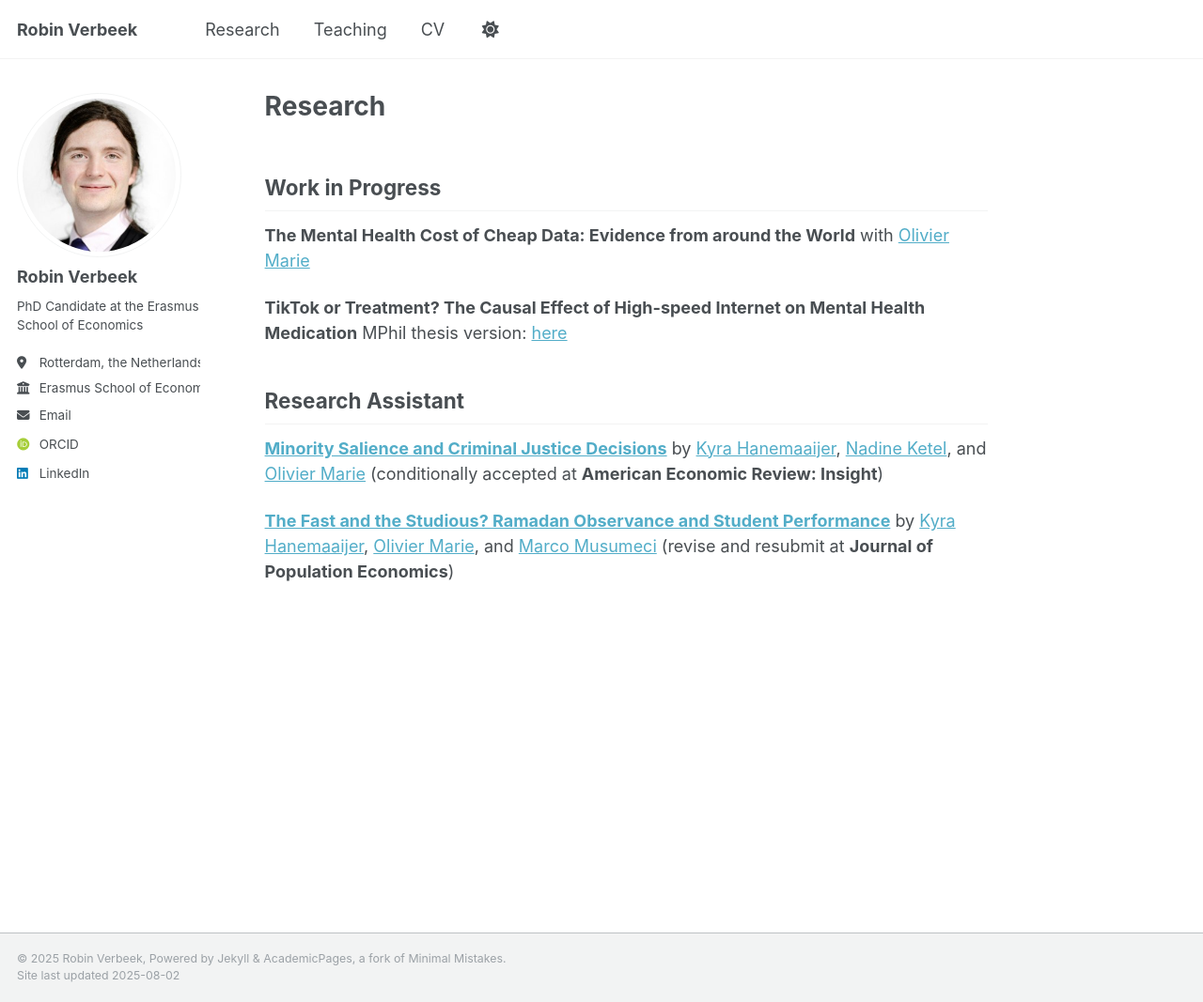
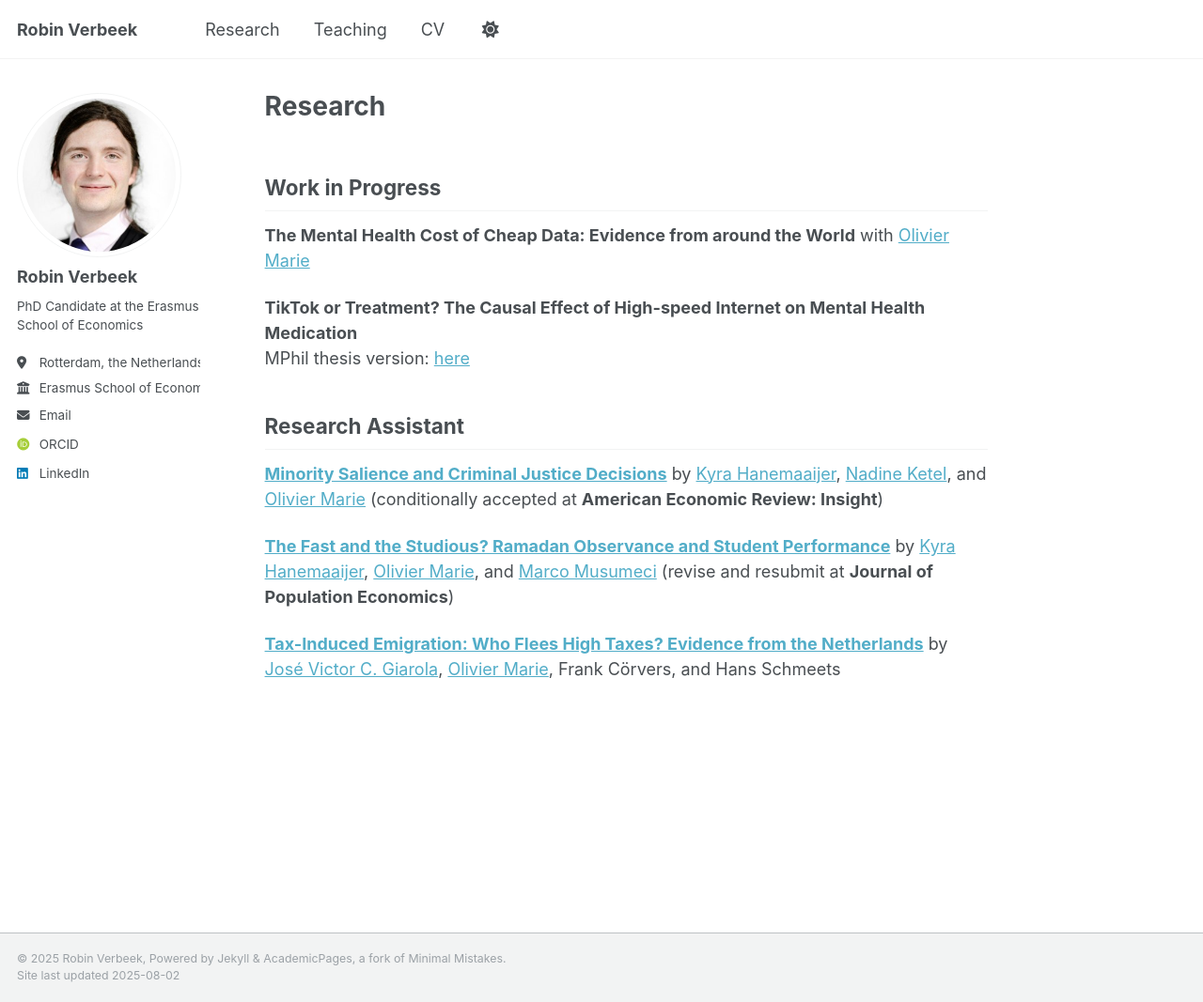
Before and after one commit to RobinV1/robinv1.github.io, a Jekyll site: the page built from _pages/research.md, in a window 1280 px wide and 1067 px high. Shown: the whole window at 94% size. Built offline with Jekyll 4.4.1, drawn with Linux system fonts in a browser that asks for light colours; some web fonts are replaced.

Commit message:
Update research.md

```diff
--- a/_pages/research.md
+++ b/_pages/research.md
@@ -14,3 +14,5 @@ MPhil thesis version: [here](/files/Tiktok or treatment MPhil thesis Robin.pdf)
 **[Minority Salience and Criminal Justice Decisions](https://docs.iza.org/dp17396.pdf)** by [Kyra Hanemaaijer](https://www.kyrahanemaaijer.com/), [Nadine Ketel](https://sites.google.com/site/nadineketel/home), and [Olivier Marie](https://sites.google.com/site/oliviermarie/) (conditionally accepted at **American Economic Review: Insight**)
 
 **[The Fast and the Studious? Ramadan Observance and Student Performance](https://docs.iza.org/dp16249.pdf)** by [Kyra Hanemaaijer](https://www.kyrahanemaaijer.com/), [Olivier Marie](https://sites.google.com/site/oliviermarie/), and [Marco Musumeci](https://www.linkedin.com/in/marco-musumeci-9318b0166/?originalSubdomain=it) (revise and resubmit at **Journal of Population Economics**)
+
+**[Tax-Induced Emigration: Who Flees High Taxes? Evidence from the Netherlands](https://papers.tinbergen.nl/23053.pdf)** by [José Victor C. Giarola](https://sites.google.com/view/josevictorcgiarola/home), [Olivier Marie](https://sites.google.com/site/oliviermarie/), Frank Cörvers, and Hans Schmeets
```
